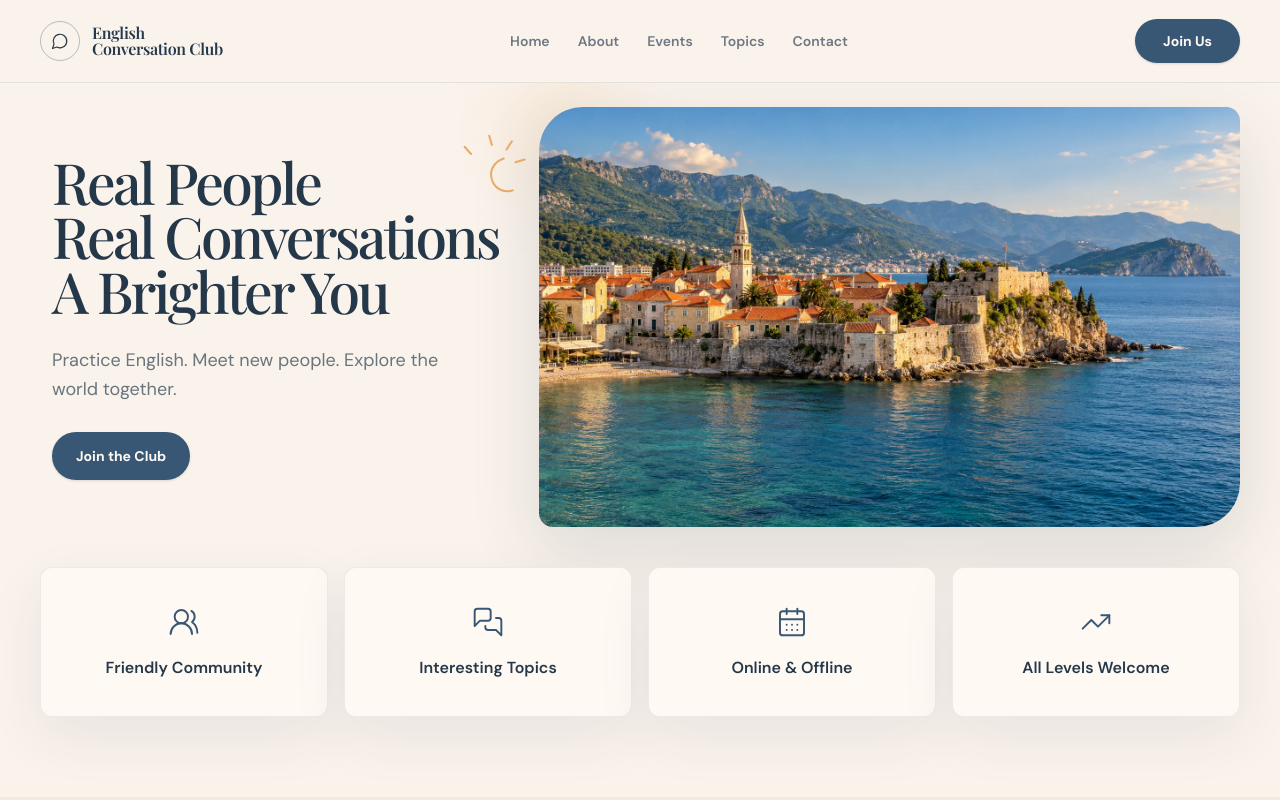
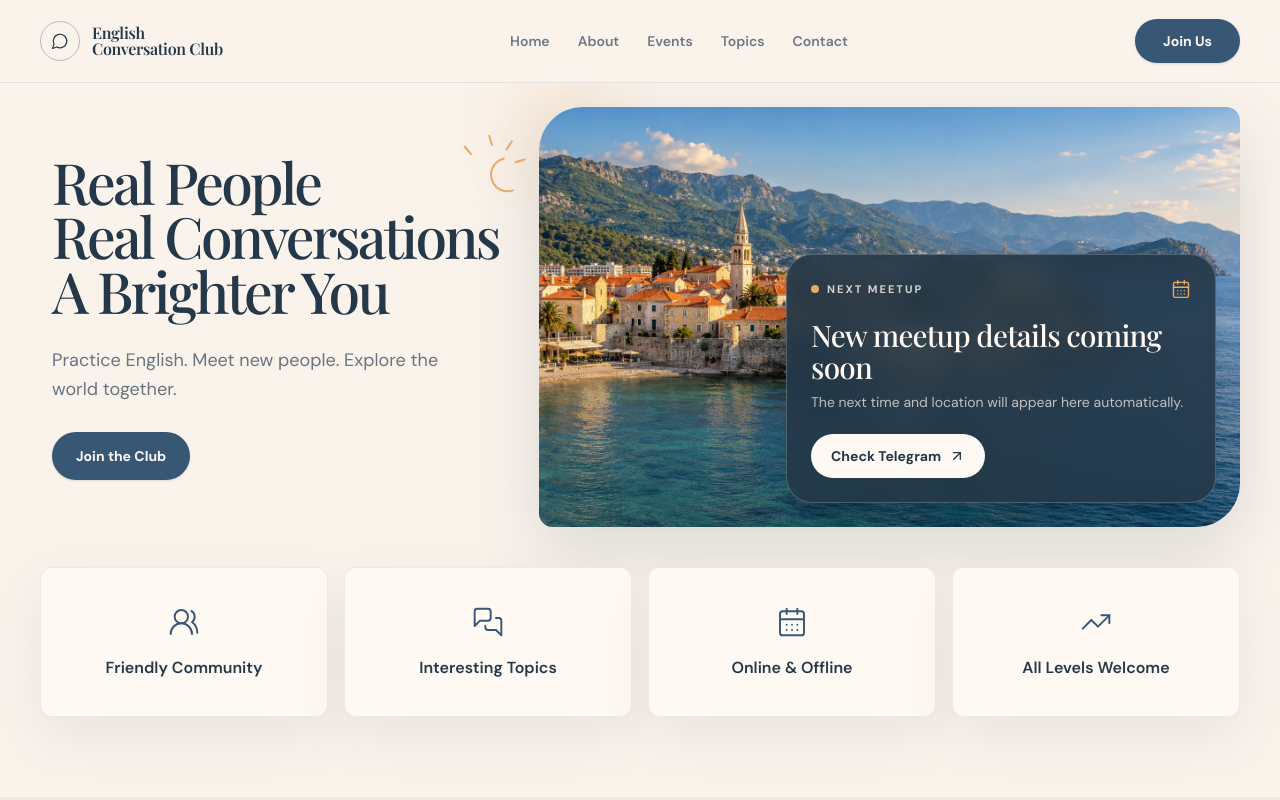
Before and after one commit to asamusenkaEPAM/AIBY, a React (Vite) app in the folder examples/english-club/: page / in a window 1280 px wide. Shown: the top 800 px of the page. Built offline with nearby package versions, Linux system fonts and the light colour scheme; a web font is replaced by a local one.

Commit message:
Overlay next meetup on Budva hero

```diff
--- a/examples/english-club/scripts/update-telegram-event.mjs
+++ b/examples/english-club/scripts/update-telegram-event.mjs
@@ -53,7 +53,7 @@ function isLocationUrl(value) {
 
 function extractSchedule(text, publishedAt) {
   const match = text.match(
-    /\b(?:(today|tomorrow)(?:\s*\((monday|tuesday|wednesday|thursday|friday|saturday|sunday)\))?|(monday|tuesday|wednesday|thursday|friday|saturday|sunday))[^\n.!?]{0,30}?\b(?:at\s*)?(\d{1,2}(?::\d{2})?\s*(?:a\.?m\.?|p\.?m\.?))\b/i,
+    /\b(?:(today|tonight|tomorrow)(?:\s*\((monday|tuesday|wednesday|thursday|friday|saturday|sunday)\))?|(monday|tuesday|wednesday|thursday|friday|saturday|sunday))[^\n.!?]{0,30}?\b(?:at\s*)?(\d{1,2}(?::\d{2})?\s*(?:a\.?m\.?|p\.?m\.?))\b/i,
   );
 
   if (!match) return null;
@@ -81,12 +81,18 @@ function extractSchedule(text, publishedAt) {
       weekday: 'long',
     }).format(publishedDate);
 
-    return `${dateLabel} · ${time}`;
+    return {
+      eventDate: publishedDate.toISOString().slice(0, 10),
+      label: `${dateLabel} · ${time}`,
+    };
   }
 
   const day = relativeDay && weekday ? `${relativeDay} (${weekday})` : relativeDay || weekday;
 
-  return `${day.charAt(0).toUpperCase()}${day.slice(1)} · ${time}`;
+  return {
+    eventDate: null,
+    label: `${day.charAt(0).toUpperCase()}${day.slice(1)} · ${time}`,
+  };
 }
 
 function extractVenue(text, locationUrl) {
@@ -126,12 +132,13 @@ function parsePost(segment) {
   const score = (locationUrl ? 8 : 0) + (schedule ? 4 : 0) + (meetingLanguage ? 3 : 0);
 
   return {
+    eventDate: schedule?.eventDate ?? null,
     messageId,
     message: text,
     locationUrl,
     postUrl: `https://t.me/${CHANNEL}/${messageId}`,
     publishedAt,
-    schedule,
+    schedule: schedule?.label ?? null,
     score,
     venue: extractVenue(text, locationUrl),
   };
@@ -156,6 +163,7 @@ function selectAnnouncement(html) {
 
   return {
     channel: CHANNEL,
+    eventDate: announcement.eventDate,
     locationUrl: announcement.locationUrl,
     message: messageWithoutUrls,
     messageId: announcement.messageId,
--- a/examples/english-club/source/public/data/latest-event.json
+++ b/examples/english-club/source/public/data/latest-event.json
@@ -1,5 +1,6 @@
 {
   "channel": "EnglishSpeakingClubBudva",
+  "eventDate": "2026-10-14",
   "locationUrl": "https://share.google/HMckWLuquJUprG1hB",
   "message": "Hello everyone! 😊\nEnglish club tomorrow (Wednesday) at 7 pm:\n\nMunch Snack Bar\n\nPlease like this post if you’re planning to join. See you tomorrow! ☕️🗣️",
   "messageId": 344,
--- a/examples/english-club/source/src/App.jsx
+++ b/examples/english-club/source/src/App.jsx
@@ -8,8 +8,11 @@ import Header from './components/Header';
 import Hero from './components/Hero';
 import HowItWorks from './components/HowItWorks';
 import TopicsSection from './components/TopicsSection';
+import useAnnouncement from './hooks/useAnnouncement';
 
 export default function App() {
+  const announcementState = useAnnouncement();
+
   useEffect(() => {
     const reducedMotion = window.matchMedia('(prefers-reduced-motion: reduce)').matches;
     const elements = document.querySelectorAll('.reveal');
@@ -36,10 +39,10 @@ export default function App() {
       <a href="#main-content" className="skip-link">Skip to content</a>
       <Header />
       <main id="main-content">
-        <Hero />
+        <Hero {...announcementState} />
         <FeatureGrid />
         <AboutSection />
-        <EventsSection />
+        <EventsSection announcement={announcementState.announcement} />
         <TopicsSection />
         <HowItWorks />
         <CommunityCta />
--- a/examples/english-club/source/src/components/Hero.jsx
+++ b/examples/english-club/source/src/components/Hero.jsx
@@ -1,3 +1,6 @@
+import { ArrowUpRight, CalendarDays, MapPin } from 'lucide-react';
+import { telegramChannel } from '../hooks/useAnnouncement';
+
 function ConversationDoodle() {
   return (
     <svg className="absolute -right-2 -top-5 hidden h-20 w-20 text-terracotta md:block lg:-right-8" viewBox="0 0 88 88" fill="none" aria-hidden="true">
@@ -7,7 +10,7 @@ function ConversationDoodle() {
   );
 }
 
-export default function Hero() {
+export default function Hero({ announcement, isUpcoming, loading }) {
   return (
     <section id="home" className="page-shell grid items-center gap-10 pb-5 pt-10 lg:min-h-[450px] lg:grid-cols-[0.82fr_1.18fr] lg:gap-0 lg:py-6">
       <div className="reveal relative z-10 lg:pl-3 lg:pr-10">
@@ -31,7 +34,7 @@ export default function Hero() {
 
       <div className="reveal relative" style={{ transitionDelay: '100ms' }}>
         <div className="absolute -left-6 -top-6 size-24 rounded-full bg-terracotta/25 blur-2xl" aria-hidden="true" />
-        <div className="hero-image-frame relative h-[410px] overflow-hidden shadow-lift sm:h-[500px] lg:h-[420px]">
+        <div className="hero-image-frame relative h-[470px] overflow-hidden shadow-lift sm:h-[520px] lg:h-[420px]">
           <img
             src="./images/budva-old-town-hero.webp"
             alt="Budva Old Town with its stone walls, terracotta roofs, church tower, and the Adriatic Sea"
@@ -40,6 +43,37 @@ export default function Hero() {
             height="1000"
             fetchPriority="high"
           />
+          <div className="absolute inset-0 bg-gradient-to-t from-navy/35 via-transparent to-transparent" aria-hidden="true" />
+          <aside className="hero-event-card absolute inset-x-4 bottom-4 z-10 rounded-[26px] border border-white/20 bg-navy/90 p-5 text-cream shadow-2xl backdrop-blur-md sm:inset-x-6 sm:bottom-6 sm:p-6 lg:left-auto lg:w-[430px]" aria-label="Next English club meetup">
+            <div className="hero-event-step flex items-center justify-between gap-4">
+              <span className="inline-flex items-center gap-2 text-[11px] font-bold uppercase tracking-[0.18em] text-cream/80">
+                <span className="size-2 rounded-full bg-terracotta" aria-hidden="true" />
+                Next meetup
+              </span>
+              <CalendarDays className="size-5 text-terracotta" strokeWidth={1.7} aria-hidden="true" />
+            </div>
+
+            {loading ? (
+              <p className="hero-event-step mt-5 font-display text-2xl leading-tight">Checking the latest update…</p>
+            ) : isUpcoming ? (
+              <>
+                <p className="hero-event-step mt-5 text-xs font-bold uppercase tracking-[0.15em] text-terracotta">{announcement.schedule}</p>
+                <h2 className="hero-event-step mt-2 font-display text-[2rem] leading-[1.05] tracking-[-0.025em]">{announcement.venue || 'Budva'}</h2>
+                <div className="hero-event-step mt-5 flex flex-wrap gap-2.5">
+                  {announcement.locationUrl && (
+                    <a className="inline-flex min-h-11 items-center gap-2 rounded-full bg-cream px-5 text-sm font-bold text-navy transition hover:-translate-y-0.5" href={announcement.locationUrl} target="_blank" rel="noreferrer"><MapPin className="size-4" aria-hidden="true" />Open location</a>
+                  )}
+                  <a className="inline-flex min-h-11 items-center gap-2 rounded-full border border-white/25 px-5 text-sm font-bold text-cream transition hover:-translate-y-0.5 hover:bg-white/10" href={announcement.postUrl} target="_blank" rel="noreferrer">Telegram <ArrowUpRight className="size-4" /></a>
+                </div>
+              </>
+            ) : (
+              <>
+                <h2 className="hero-event-step mt-5 max-w-sm font-display text-[1.85rem] leading-[1.08] tracking-[-0.025em]">New meetup details coming soon</h2>
+                <p className="hero-event-step mt-2 max-w-sm text-sm leading-relaxed text-cream/70">The next time and location will appear here automatically.</p>
+                <a className="hero-event-step mt-5 inline-flex min-h-11 w-fit items-center gap-2 rounded-full bg-cream px-5 text-sm font-bold text-navy transition hover:-translate-y-0.5" href={telegramChannel} target="_blank" rel="noreferrer">Check Telegram <ArrowUpRight className="size-4" /></a>
+              </>
+            )}
+          </aside>
         </div>
       </div>
     </section>
--- /dev/null
+++ b/examples/english-club/source/src/hooks/useAnnouncement.js
@@ -0,0 +1,58 @@
+import { useEffect, useMemo, useState } from 'react';
+
+export const telegramChannel = 'https://t.me/EnglishSpeakingClubBudva';
+
+export const fallbackAnnouncement = {
+  message: 'Come for a drink, take a seat, and join whatever conversation feels right. The exact place is posted in Telegram each week.',
+  postUrl: telegramChannel,
+  schedule: 'Wednesday · 19:00',
+  venue: 'Budva · venue in Telegram',
+};
+
+function budvaToday() {
+  const parts = new Intl.DateTimeFormat('en-GB', {
+    day: '2-digit',
+    month: '2-digit',
+    timeZone: 'Europe/Podgorica',
+    year: 'numeric',
+  }).formatToParts(new Date());
+  const values = Object.fromEntries(parts.map(({ type, value }) => [type, value]));
+  return `${values.year}-${values.month}-${values.day}`;
+}
+
+export default function useAnnouncement() {
+  const [announcement, setAnnouncement] = useState(fallbackAnnouncement);
+  const [loading, setLoading] = useState(true);
+
+  useEffect(() => {
+    let active = true;
+
+    fetch('./data/latest-event.json', { cache: 'no-store' })
+      .then((response) => {
+        if (!response.ok) throw new Error('Latest event is unavailable');
+        return response.json();
+      })
+      .then((latestEvent) => {
+        if (active && latestEvent?.message && latestEvent?.postUrl) {
+          setAnnouncement({ ...fallbackAnnouncement, ...latestEvent });
+        }
+      })
+      .catch(() => {
+        // Keep the useful weekly fallback when Telegram is temporarily unavailable.
+      })
+      .finally(() => {
+        if (active) setLoading(false);
+      });
+
+    return () => {
+      active = false;
+    };
+  }, []);
+
+  const isUpcoming = useMemo(
+    () => Boolean(announcement.eventDate && announcement.eventDate >= budvaToday()),
+    [announcement.eventDate],
+  );
+
+  return { announcement, isUpcoming, loading };
+}
--- a/examples/english-club/source/src/index.css
+++ b/examples/english-club/source/src/index.css
@@ -54,8 +54,33 @@
 .reveal { opacity: 0; transform: translateY(22px); transition: opacity 650ms ease, transform 650ms ease; }
 .reveal.is-visible { opacity: 1; transform: translateY(0); }
 
+@keyframes hero-event-rise {
+  from { opacity: 0; transform: translateY(22px) scale(0.985); }
+  to { opacity: 1; transform: translateY(0) scale(1); }
+}
+
+@keyframes hero-event-step {
+  from { opacity: 0; transform: translateY(10px); }
+  to { opacity: 1; transform: translateY(0); }
+}
+
+.hero-event-card {
+  opacity: 0;
+  animation: hero-event-rise 720ms cubic-bezier(0.22, 1, 0.36, 1) 520ms forwards;
+}
+
+.hero-event-step {
+  opacity: 0;
+  animation: hero-event-step 520ms ease-out 820ms forwards;
+}
+
+.hero-event-step:nth-child(2) { animation-delay: 900ms; }
+.hero-event-step:nth-child(3) { animation-delay: 980ms; }
+.hero-event-step:nth-child(4) { animation-delay: 1060ms; }
+
 @media (prefers-reduced-motion: reduce) {
   html { scroll-behavior: auto; }
   *, *::before, *::after { scroll-behavior: auto !important; transition-duration: 0.01ms !important; animation-duration: 0.01ms !important; }
   .reveal { opacity: 1; transform: none; }
+  .hero-event-card, .hero-event-step { opacity: 1; transform: none; animation: none; }
 }
```
Also changed, not shown: examples/english-club/source/src/components/EventsSection.jsx (+2 -34 lines), 6 other files (tests, documents, lock files or other folders).
